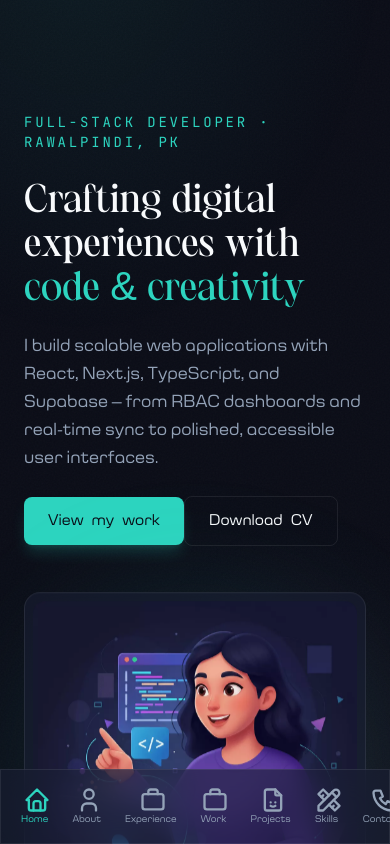
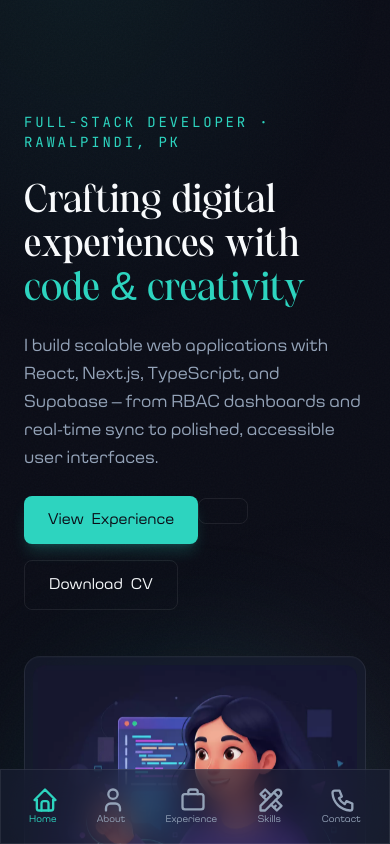
Before and after one commit to UnaizaZafar/portfolio-unaiza, a Next.js app: page / in a window 390 px wide. Shown: the top 844 px of the page. Built offline with nearby package versions, Linux system fonts and the light colour scheme.

Commit message:
refactor: restructure experience section with new card layout; remove work component and update navigation links

```diff
--- a/app/components/Experience.jsx
+++ b/app/components/Experience.jsx
@@ -1,20 +1,32 @@
 "use client";
 
-import { useRef } from "react";
+import { useRef, useState } from "react";
 import Image from "next/image";
 import { experience } from "../utils/data";
+import Tags from "./Tags";
 import SectionWrapper from "./ui/SectionWrapper";
 import SectionHeading from "./ui/SectionHeading";
 import useScrollReveal from "../hooks/useScrollReveal";
 
-const CompanyLogo = ({ item }) => {
-  if (item.logo) {
+const getCompanyDuration = (roles) => {
+  if (roles.length === 1) return roles[0].duration;
+
+  const oldest = roles[roles.length - 1];
+  const newest = roles[0];
+  const start = oldest.duration.split(" – ")[0];
+  const end = newest.duration.split(" – ")[1] ?? "Present";
+
+  return `${start} – ${end}`;
+};
+
+const CompanyLogo = ({ company }) => {
+  if (company.logo) {
     return (
       <Image
         width={48}
         height={48}
-        alt={`${item.companyName} logo`}
-        src={`/logos/${item.logo}.webp`}
+        alt={`${company.companyName} logo`}
+        src={`/logos/${company.logo}.webp`}
         className="rounded-full shrink-0"
       />
     );
@@ -25,14 +37,137 @@ const CompanyLogo = ({ item }) => {
       className="flex size-12 shrink-0 items-center justify-center rounded-full border border-accent/30 bg-accent/10 font-gamilia text-lg text-accent"
       aria-hidden="true"
     >
-      {item.companyName.charAt(0)}
+      {company.companyName.charAt(0)}
     </div>
+  );
+};
+
+const RoleDetails = ({ role, showDivider }) => (
+  <div className={showDivider ? "border-t border-border pt-6" : ""}>
+    <div className="flex flex-wrap items-start justify-between gap-3">
+        {role.title && (
+          <h4 className="font-gamilia text-lg text-text">{role.title}</h4>
+        )}
+    </div>
+
+    {role.tags && (
+      <div className="flex flex-wrap gap-2 mt-4">
+        {role.tags.map((tag) => (
+          <Tags key={tag} text={tag} />
+        ))}
+      </div>
+    )}
+
+    <p className="text-text-muted text-sm leading-relaxed mt-4">{role.desc}</p>
+
+    {role.highlights && (
+      <ul className="space-y-2 text-sm text-text-muted border-t border-border pt-4 mt-4">
+        {role.highlights.map((point) => (
+          <li key={point} className="flex gap-2">
+            <span className="text-accent shrink-0">→</span>
+            <span>{point}</span>
+          </li>
+        ))}
+      </ul>
+    )}
+  </div>
+);
+
+const ExperienceCard = ({ company, isExpanded, onToggle }) => {
+  const { roles } = company;
+  const isMultiRole = roles.length > 1;
+  const primaryRole = roles[0];
+  const duration = getCompanyDuration(roles);
+
+  return (
+    <article className="experience-item relative pl-8 lg:pl-10">
+      <div
+        className="absolute left-0 top-2 size-3 -translate-x-1/2 rounded-full border-2 border-accent bg-bg"
+        aria-hidden="true"
+      />
+
+      <div
+        className={`glass-surface rounded-xl overflow-hidden transition-all duration-300 ${
+          isExpanded ? "border-accent/30" : "hover:border-accent/30"
+        }`}
+      >
+        <button
+          type="button"
+          onClick={onToggle}
+          aria-expanded={isExpanded}
+          className="w-full p-6 text-left focus-ring rounded-xl"
+        >
+          <div className="flex items-start gap-4">
+            <CompanyLogo company={company} />
+
+            <div className="flex-1 min-w-0">
+              <div className="flex flex-wrap items-center gap-3 mb-1">
+                <p className="font-gamilia text-xl text-text">{company.companyName}</p>
+                <span className="font-mono text-xs text-accent bg-accent/10 px-2 py-1 rounded">
+                  {duration}
+                </span>
+                {isMultiRole && (
+                  <span className="font-mono text-xs text-text-muted bg-surface px-2 py-1 rounded border border-border">
+                    {roles.length} roles
+                  </span>
+                )}
+              </div>
+
+              <p className="text-accent font-medium">{primaryRole.designation}</p>
+              {primaryRole.location && (
+                <p className="font-mono text-xs text-text-muted mt-1">{primaryRole.location}</p>
+              )}
+              <p className="text-text-muted text-sm leading-relaxed mt-3 line-clamp-2">
+                {primaryRole.desc}
+              </p>
+            </div>
+
+            <svg
+              width="20"
+              height="20"
+              viewBox="0 0 24 24"
+              fill="none"
+              stroke="currentColor"
+              strokeWidth="2"
+              className={`shrink-0 text-text-muted transition-transform duration-300 mt-1 ${
+                isExpanded ? "rotate-180 text-accent" : ""
+              }`}
+              aria-hidden="true"
+            >
+              <path d="M6 9l6 6 6-6" />
+            </svg>
+          </div>
+        </button>
+
+        <div
+          className={`grid transition-[grid-template-rows] duration-300 ease-in-out ${
+            isExpanded ? "grid-rows-[1fr]" : "grid-rows-[0fr]"
+          }`}
+        >
+          <div className="overflow-hidden">
+            <div className="px-6 pb-6 pt-0 border-t border-border/60">
+              <div className="flex flex-col gap-6 pt-5">
+                {roles.map((role, index) => (
+                  <RoleDetails key={role.key} role={role} showDivider={index > 0} />
+                ))}
+              </div>
+            </div>
+          </div>
+        </div>
+      </div>
+    </article>
   );
 };
 
 export default function Experience() {
   const timelineRef = useRef(null);
+  const [expandedKey, setExpandedKey] = useState(null);
+
   useScrollReveal(timelineRef, ".experience-item", { y: 20, x: -20, stagger: 0.12, start: "top 85%" });
+
+  const toggleCard = (key) => {
+    setExpandedKey((current) => (current === key ? null : key));
+  };
 
   return (
     <SectionWrapper id="work-experience">
@@ -50,32 +185,13 @@ export default function Experience() {
         />
 
         <div className="flex flex-col gap-8">
-          {experience.map((item) => (
-            <article key={item.key} className="experience-item relative pl-8 lg:pl-10">
-              <div
-                className="absolute left-0 top-2 size-3 -translate-x-1/2 rounded-full border-2 border-accent bg-bg"
-                aria-hidden="true"
-              />
-
-              <div className="glass-surface rounded-xl p-6 transition-all duration-300 hover:border-accent/30">
-                <div className="flex flex-wrap items-start gap-4">
-                  <CompanyLogo item={item} />
-                  <div className="flex-1 min-w-0">
-                    <div className="flex flex-wrap items-center gap-3 mb-1">
-                      <p className="font-gamilia text-xl text-text">{item.companyName}</p>
-                      <span className="font-mono text-xs text-accent bg-accent/10 px-2 py-1 rounded">
-                        {item.duration}
-                      </span>
-                    </div>
-                    <p className="text-accent font-medium">{item.designation}</p>
-                    {item.location && (
-                      <p className="font-mono text-xs text-text-muted mt-1">{item.location}</p>
-                    )}
-                    <p className="text-text-muted text-sm leading-relaxed mt-3">{item.desc}</p>
-                  </div>
-                </div>
-              </div>
-            </article>
+          {experience.map((company) => (
+            <ExperienceCard
+              key={company.key}
+              company={company}
+              isExpanded={expandedKey === company.key}
+              onToggle={() => toggleCard(company.key)}
+            />
           ))}
         </div>
       </div>
--- a/app/components/HeroSection.jsx
+++ b/app/components/HeroSection.jsx
@@ -42,8 +42,8 @@ const HeroSection = () => {
             ref={(el) => (lineRef.current[1] = el)}
             className="flex flex-wrap gap-4 opacity-0"
           >
-            <Button href="#work" variant="primary">
-              View my work
+            <Button href="#work-experience" variant="primary">
+              View Experience
             </Button>
             <Button href="/Unaiza-Resume.pdf" download="Unaiza-Resume.pdf" variant="ghost">
               Download CV
--- a/app/components/Navbar.jsx
+++ b/app/components/Navbar.jsx
@@ -6,34 +6,42 @@ import Link from "next/link";
 import { menu } from "../utils/data";
 import Button from "./ui/Button";
 
+const NAV_OFFSET = 120;
+
+const getSectionTop = (element) =>
+  element.getBoundingClientRect().top + window.scrollY;
+
 const Navbar = () => {
   const [active, setActive] = useState("hero");
   const [scrolled, setScrolled] = useState(false);
 
   useEffect(() => {
-    const handleScroll = () => setScrolled(window.scrollY > 50);
-    window.addEventListener("scroll", handleScroll, { passive: true });
-    handleScroll();
-    return () => window.removeEventListener("scroll", handleScroll);
-  }, []);
+    const sectionIds = [...new Set(menu.map((item) => item.link.replace("#", "")))];
 
-  useEffect(() => {
-    const sectionIds = ["hero", ...menu.map((item) => item.link.replace("#", ""))];
-    const observers = sectionIds.map((id) => {
-      const el = document.getElementById(id);
-      if (!el) return null;
+    const updateActiveSection = () => {
+      setScrolled(window.scrollY > 50);
 
-      const observer = new IntersectionObserver(
-        ([entry]) => {
-          if (entry.isIntersecting) setActive(id);
-        },
-        { rootMargin: "-40% 0px -55% 0px", threshold: 0 }
-      );
-      observer.observe(el);
-      return observer;
-    });
+      const scrollPosition = window.scrollY + NAV_OFFSET;
+      let currentSection = sectionIds[0] ?? "hero";
 
-    return () => observers.forEach((o) => o?.disconnect());
+      for (const id of sectionIds) {
+        const element = document.getElementById(id);
+        if (element && getSectionTop(element) <= scrollPosition) {
+          currentSection = id;
+        }
+      }
+
+      setActive(currentSection);
+    };
+
+    updateActiveSection();
+    window.addEventListener("scroll", updateActiveSection, { passive: true });
+    window.addEventListener("resize", updateActiveSection, { passive: true });
+
+    return () => {
+      window.removeEventListener("scroll", updateActiveSection);
+      window.removeEventListener("resize", updateActiveSection);
+    };
   }, []);
 
   return (
--- a/app/components/Work.jsx
+++ /dev/null
@@ -1,68 +0,0 @@
-"use client";
-
-import { useRef } from "react";
-import { work } from "../utils/data";
-import Tags from "./Tags";
-import GlassCard from "./ui/GlassCard";
-import SectionWrapper from "./ui/SectionWrapper";
-import SectionHeading from "./ui/SectionHeading";
-import useScrollReveal from "../hooks/useScrollReveal";
-
-const Work = () => {
-  const gridRef = useRef(null);
-  useScrollReveal(gridRef, ".work-card", { y: 20, stagger: 0.08 });
-
-  return (
-    <SectionWrapper id="work">
-      <SectionHeading
-        eyebrow="Professional Work"
-        title="Selected Work"
-        subtitle="Full-stack dashboards, client applications, and product features built across healthcare, SaaS, and enterprise teams."
-      />
-
-      <div ref={gridRef} className="grid grid-cols-1 md:grid-cols-2 gap-6">
-        {work.map((item) => (
-          <GlassCard
-            key={item.id}
-            className={`work-card p-6 lg:p-8 flex flex-col gap-4 transition-all duration-300 hover:-translate-y-1 hover:border-accent/30 ${
-              item.featured ? "md:col-span-2" : ""
-            }`}
-          >
-            <div className="flex flex-wrap items-start justify-between gap-3">
-              <div>
-                <p className="font-mono text-xs uppercase tracking-wider text-accent">{item.company}</p>
-                <h3 className="mt-1 font-gamilia text-xl lg:text-2xl text-text">{item.title}</h3>
-              </div>
-              <span className="font-mono text-xs text-text-muted bg-surface px-2.5 py-1 rounded border border-border shrink-0">
-                {item.period}
-              </span>
-            </div>
-
-            {item.tags && (
-              <div className="flex flex-wrap gap-2">
-                {item.tags.map((tag) => (
-                  <Tags key={tag} text={tag} />
-                ))}
-              </div>
-            )}
-
-            <p className="text-text-muted leading-relaxed flex-grow">{item.desc}</p>
-
-            {item.highlights && (
-              <ul className="space-y-2 text-sm text-text-muted border-t border-border pt-4">
-                {item.highlights.map((point) => (
-                  <li key={point} className="flex gap-2">
-                    <span className="text-accent shrink-0">→</span>
-                    <span>{point}</span>
-                  </li>
-                ))}
-              </ul>
-            )}
-          </GlassCard>
-        ))}
-      </div>
-    </SectionWrapper>
-  );
-};
-
-export default Work;
--- a/app/page.js
+++ b/app/page.js
@@ -3,7 +3,6 @@ import Experience from "./components/Experience";
 import HeroSection from "./components/HeroSection";
 // import Portfolio from "./components/Portfolio";
 import SkillSet from "./components/SkillSet";
-import Work from "./components/Work";
 
 export default function Home() {
   return (
@@ -12,7 +11,6 @@ export default function Home() {
       <AboutMe />
       <Experience />
       {/* <Portfolio /> */}
-      <Work />
       <SkillSet />
     </>
   );
--- a/app/utils/data.js
+++ b/app/utils/data.js
@@ -58,55 +58,9 @@ export const menu = [
       </svg>
     ),
   },
+
   {
     id: 3,
-    name: "Work",
-    link: "#work",
-    icon: (
-      <svg
-        xmlns="http://www.w3.org/2000/svg"
-        width={35}
-        height={35}
-        viewBox="0 0 24 24"
-        fill="none"
-        stroke="currentColor"
-        strokeWidth={2}
-        strokeLinecap="round"
-        strokeLinejoin="round"
-        className="size-7"
-      >
-        <path stroke="none" d="M0 0h24v24H0z" fill="none" />
-        <path d="M3 9a2 2 0 0 1 2 -2h14a2 2 0 0 1 2 2v9a2 2 0 0 1 -2 2h-14a2 2 0 0 1 -2 -2v-9z" />
-        <path d="M8 7v-2a2 2 0 0 1 2 -2h4a2 2 0 0 1 2 2v2" />
-      </svg>
-    ),
-  },
-  {
-    id: 4,
-    name: "Projects",
-    link: "#portfolio",
-    icon: (
-      <svg
-        xmlns="http://www.w3.org/2000/svg"
-        width={35}
-        height={35}
-        viewBox="0 0 24 24"
-        fill="none"
-        stroke="currentColor"
-        strokeWidth={2}
-        strokeLinecap="round"
-        strokeLinejoin="round"
-        className="size-7"
-      >
-        <path stroke="none" d="M0 0h24v24H0z" fill="none" />
-        <path d="M14 3v4a1 1 0 0 0 1 1h4" />
-        <path d="M17 21h-10a2 2 0 0 1 -2 -2v-14a2 2 0 0 1 2 -2h7l5 5v11a2 2 0 0 1 -2 2zm-7 -7h.01m3.99 0h.01" />
-        <path d="M10 17a3.5 3.5 0 0 0 4 0" />
-      </svg>
-    ),
-  },
-  {
-    id: 5,
     name: "Skills",
     link: "#skill-set",
     icon: (
@@ -133,7 +87,7 @@ export const menu = [
     ),
   },
   {
-    id: 6,
+    id: 4,
     name: "Contact",
     link: "#contact",
     icon: (
@@ -161,71 +115,36 @@ export const experience = [
     key: 1,
     logo: "bxtrack-logo",
     companyName: "BX Track Solutions",
+    roles: [
+      {
+        key: 1,
         designation: "Full Stack Developer",
         duration: "Sep 2025 – Present",
         location: "Rawalpindi, Pakistan",
-    desc: "Project lead for 2 role-based portal dashboards, owning technical architecture and coordinating a 4–7 member team. Built full-stack features with Next.js API routes and Supabase, real-time data sync, Fabric.js canvas UI, and a scalable RBAC system.",
-  },
-  {
-    key: 2,
-    logo: "ag-logo",
-    companyName: "AG InfoTech",
-    designation: "Front-end Developer",
-    duration: "Sep 2024 – Aug 2025",
-    location: "Islamabad, Pakistan · Hybrid",
-    desc: "Created 6+ projects across healthcare, SaaS, and business industries. Built and deployed full-stack applications with React.js, Next.js, and TypeScript using modular architecture, Agile delivery, and pixel-perfect UI implementation from Figma.",
-  },
-  {
-    key: 3,
-    logo: "ag-logo",
-    companyName: "AG InfoTech",
-    designation: "Front-end Intern",
-    duration: "Jun 2024 – Aug 2024",
-    location: "Remote",
-    desc: "Completed 6 hands-on projects including dynamic tables, job portals, and management systems. Recognized for strong performance and offered a full-time role. Applied React.js, Next.js, GSAP, Framer Motion, and structured Git workflows.",
-  },
-  {
-    key: 4,
-    logo: "ptcl",
-    companyName: "PTCL (Pakistan Telecommunication Company Ltd.)",
-    designation: "Network & Systems Intern",
-    duration: "Aug 2023 – Sep 2023",
-    location: "Rawalpindi, Pakistan · Onsite",
-    desc: "Assisted in CRM and tracking portal management used by 500+ employees. Documented processes with engineers, improving reporting clarity and reducing escalation time by 10%.",
-  },
-  {
-    key: 5,
-    logo: "pims",
-    companyName: "Pakistan Institute of Medical Sciences",
-    designation: "Graphic Design Intern",
-    duration: "Sep 2022",
-    location: "Islamabad, Pakistan · Onsite",
-    desc: "Designed 5+ UI/UX layouts using Canva, Illustrator, Photoshop, and Figma, improving content quality and increasing adoption of digital templates within teams.",
-  },
-];
-
-export const work = [
-  {
-    id: 1,
-    featured: true,
         title: "RBAC Portal Dashboards",
-    company: "BX Track Solutions",
-    period: "Sep 2025 – Present",
+        desc: "Leading development of two role-based portal dashboards as project lead, owning architecture, backend integration, and team coordination.",
         tags: ["Next.js", "Supabase", "PostgreSQL", "Fabric.js", "RBAC"],
-    desc: "Leading development of two role-based portal dashboards as project lead, owning architecture, backend integration, and team coordination.",
         highlights: [
           "Built real-time data sync with Supabase, replacing manual updates and improving dashboard accuracy.",
           "Developed interactive canvas-based admin UI with Fabric.js for customizable data views.",
           "Architected RBAC across multiple user roles for secure multi-tenant portal access.",
         ],
       },
+    ],
+  },
   {
-    id: 2,
+    key: 2,
+    logo: "ag-logo",
+    companyName: "AG InfoTech",
+    roles: [
+      {
+        key: 2,
+        designation: "Front-end Developer",
+        duration: "Sep 2024 – Aug 2025",
+        location: "Islamabad, Pakistan · Hybrid",
         title: "Healthcare & SaaS Client Applications",
-    company: "AG InfoTech",
-    period: "Sep 2024 – Aug 2025",
+        desc: "Delivered 6+ responsive, accessible web applications for healthcare, SaaS, and business clients with reusable modular architecture.",
         tags: ["React", "Next.js", "TypeScript", "REST APIs"],
-    desc: "Delivered 6+ responsive, accessible web applications for healthcare, SaaS, and business clients with reusable modular architecture.",
         highlights: [
           "Integrated RESTful APIs for real-time data sync and smoother client-server consistency.",
           "Recreated pixel-perfect UIs from Figma or static references when design files were unavailable.",
@@ -233,28 +152,53 @@ export const work = [
         ],
       },
       {
-    id: 3,
+        key: 3,
+        designation: "Front-end Intern",
+        duration: "Jun 2024 – Aug 2024",
+        location: "Remote",
         title: "Interactive Product Interfaces",
-    company: "AG InfoTech",
-    period: "Jun 2024 – Aug 2024",
+        desc: "Built dynamic product interfaces during internship, including job portals, management systems, and reusable table components.",
         tags: ["React", "Next.js", "GSAP", "Framer Motion"],
-    desc: "Built dynamic product interfaces during internship, including job portals, management systems, and reusable table components.",
         highlights: [
           "Enhanced user engagement with advanced animations using Framer Motion and GSAP.",
           "Used AI-assisted tools to prototype features and debug faster during delivery.",
           "Earned a full-time offer immediately after the internship.",
         ],
       },
+    ],
+  },
   {
-    id: 4,
+    key: 3,
+    logo: "ptcl",
+    companyName: "PTCL (Pakistan Telecommunication Company Ltd.)",
+    roles: [
+      {
+        key: 4,
+        designation: "Network & Systems Intern",
+        duration: "Aug 2023 – Sep 2023",
+        location: "Rawalpindi, Pakistan · Onsite",
         title: "Enterprise CRM & Operations Support",
-    company: "PTCL",
-    period: "Aug 2023 – Sep 2023",
+        desc: "Supported CRM and tracking portal operations for 500+ employees while improving internal workflow clarity.",
         tags: ["CRM", "Documentation", "Operations"],
-    desc: "Supported CRM and tracking portal operations for 500+ employees while improving internal workflow clarity.",
         highlights: [
           "Contributed to smoother internal task completion across enterprise systems.",
           "Documented processes with engineers to improve reporting clarity.",
+        ],
+      },
+    ],
+  },
+  {
+    key: 4,
+    logo: "pims",
+    companyName: "Pakistan Institute of Medical Sciences",
+    roles: [
+      {
+        key: 5,
+        designation: "Graphic Design Intern",
+        duration: "Sep 2022",
+        location: "Islamabad, Pakistan · Onsite",
+        desc: "Designed 5+ UI/UX layouts using Canva, Illustrator, Photoshop, and Figma, improving content quality and increasing adoption of digital templates within teams.",
+      },
     ],
   },
 ];
```
Lines whose indentation alone changed are shown as unchanged.
